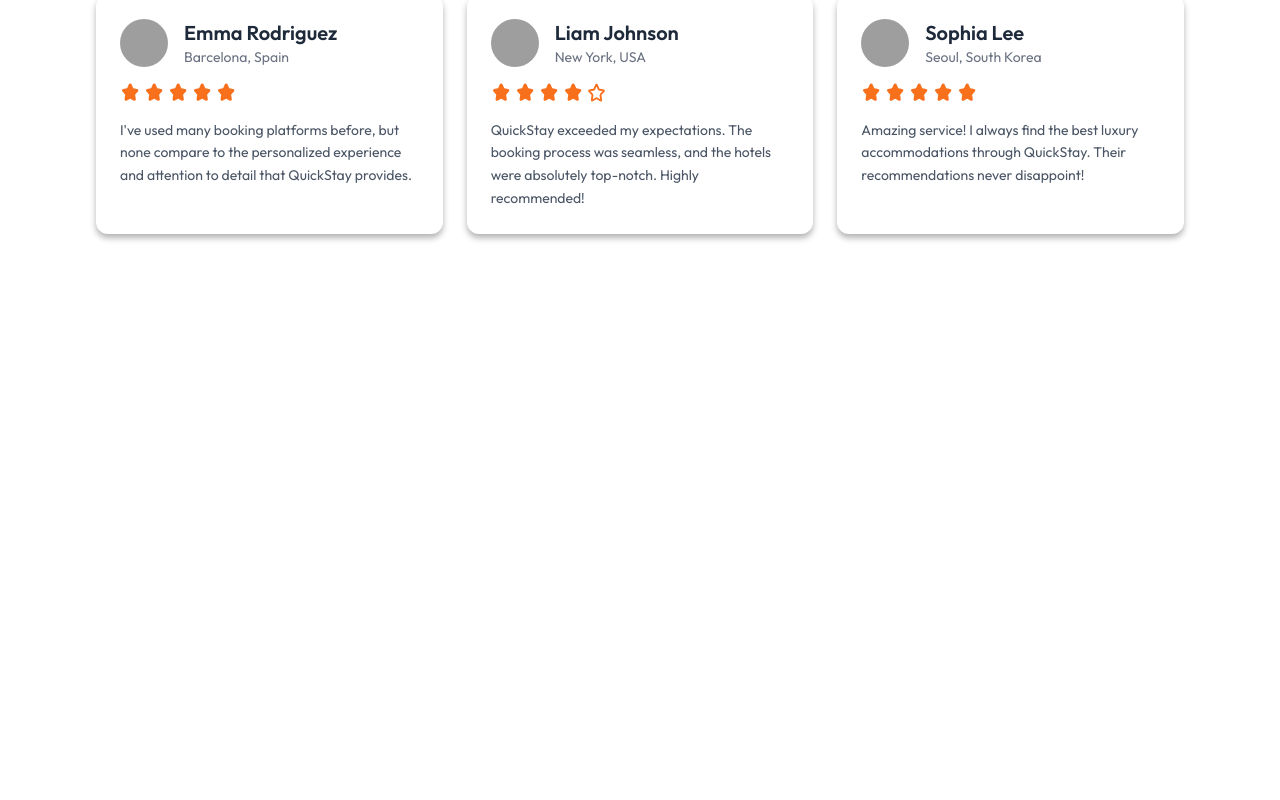
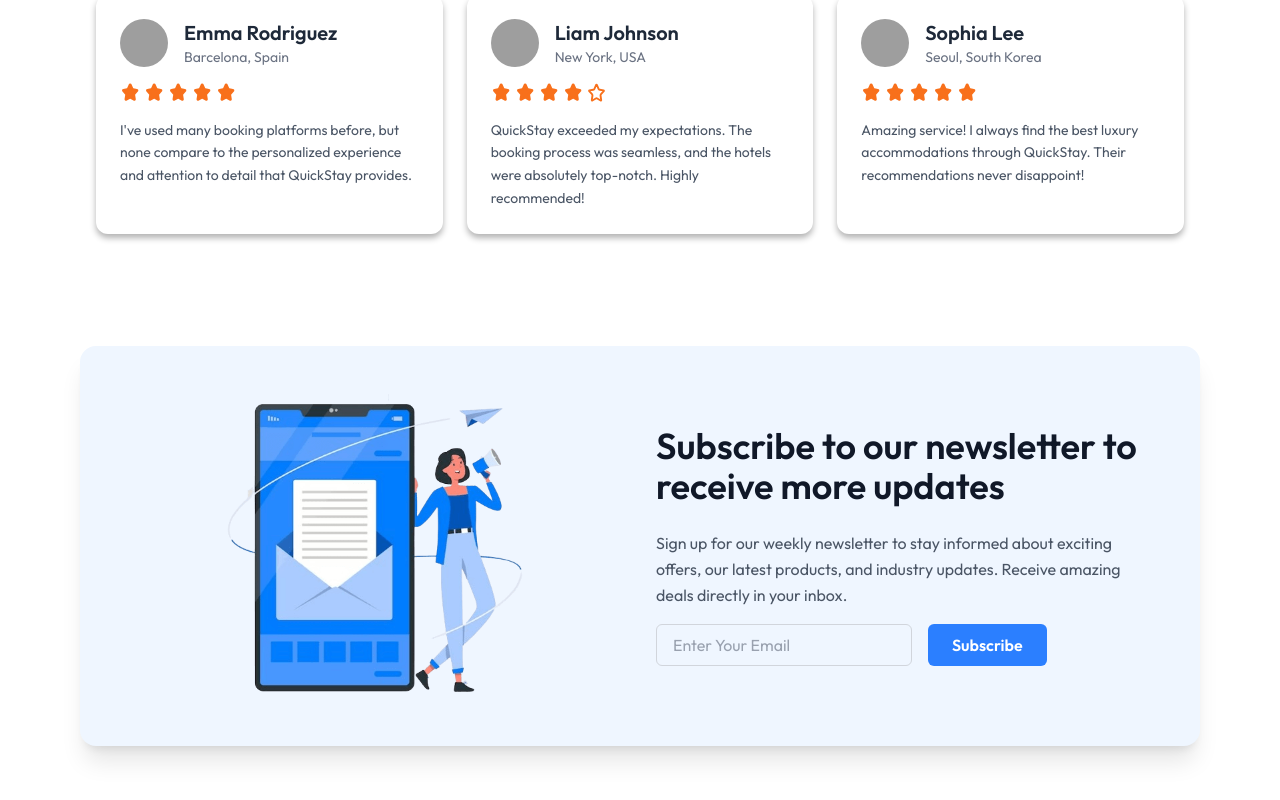
Before and after one commit to sam-bg07/Hotel-Booking, a React (Vite) app: page / in a window 1280 px wide. Shown: the part 3154-3954 px from the top of the page. Before the commit the page ends 3468 px from the top, so only its background shows below. Built offline with nearby package versions, Linux system fonts and the light colour scheme; no server answers; grey boxes are pictures that could not be loaded.

Commit message:
Stay Updated Section

```diff
--- a/src/components/Home.jsx
+++ b/src/components/Home.jsx
@@ -3,6 +3,7 @@ import Hero from "./Hero";
 import HotelCardFeatured from "./HotelCardFeatured";
 import ExclusiveOffer from "./ExclusiveOffer";
 import GuestCard from "./GuestCard";
+import StayUpdatedSection from "./StayUpdatedSection";
 
 const Home = () => {
   return (
@@ -12,6 +13,7 @@ const Home = () => {
       {/* Add more components as needed */}
       <ExclusiveOffer />
       <GuestCard />
+      <StayUpdatedSection />
     </div>
   );
 };
--- /dev/null
+++ b/src/components/StayUpdatedSection.jsx
@@ -0,0 +1,48 @@
+import React from "react";
+import photo from "../assets/newsLetterImage.png";
+
+const StayUpdatedSection = () => {
+  return (
+    <div className="mt-28 mb-14 bg-blue-50 rounded-2xl shadow-xl mx-4 sm:mx-10 md:mx-20">
+      <div className="grid grid-cols-1 md:grid-cols-2 py-10 max-md:gap-y-14 px-4 sm:px-8">
+        <img
+          src={photo}
+          alt="newsLetterImage"
+          className="sm:h-80 h-64 mx-auto"
+        />
+
+        <div className="flex flex-col justify-center items-center md:items-start text-center md:text-left mx-4 gap-y-4">
+          <span className="md:text-4xl text-2xl font-semibold text-gray-900">
+            Subscribe to our newsletter to receive more updates
+          </span>
+
+          <p className="text-gray-600 mt-2 sm:mx-0 max-sm:mx-2 text-sm sm:text-base leading-relaxed">
+            Sign up for our weekly newsletter to stay informed about exciting
+            offers, our latest products, and industry updates. Receive amazing
+            deals directly in your inbox.
+          </p>
+
+          <div className="flex flex-col sm:flex-row gap-4 w-full sm:w-auto">
+            <input
+              type="email"
+              id="userEmail"
+              name="email"
+              required
+              placeholder="Enter Your Email"
+              className="w-full sm:w-64 px-4 py-2 border border-gray-300 rounded-md placeholder:text-gray-400 focus:outline-none focus:ring-2 focus:ring-indigo-500"
+            />
+
+            <button
+              type="submit"
+              className="w-full sm:w-auto px-6 py-2 bg-blue-500 text-white font-semibold rounded-md hover:bg-blue-600 transition duration-300 cursor-pointer"
+            >
+              Subscribe
+            </button>
+          </div>
+        </div>
+      </div>
+    </div>
+  );
+};
+
+export default StayUpdatedSection;
```
Also changed, not shown: src/assets/newsLetterImage.png (added).
